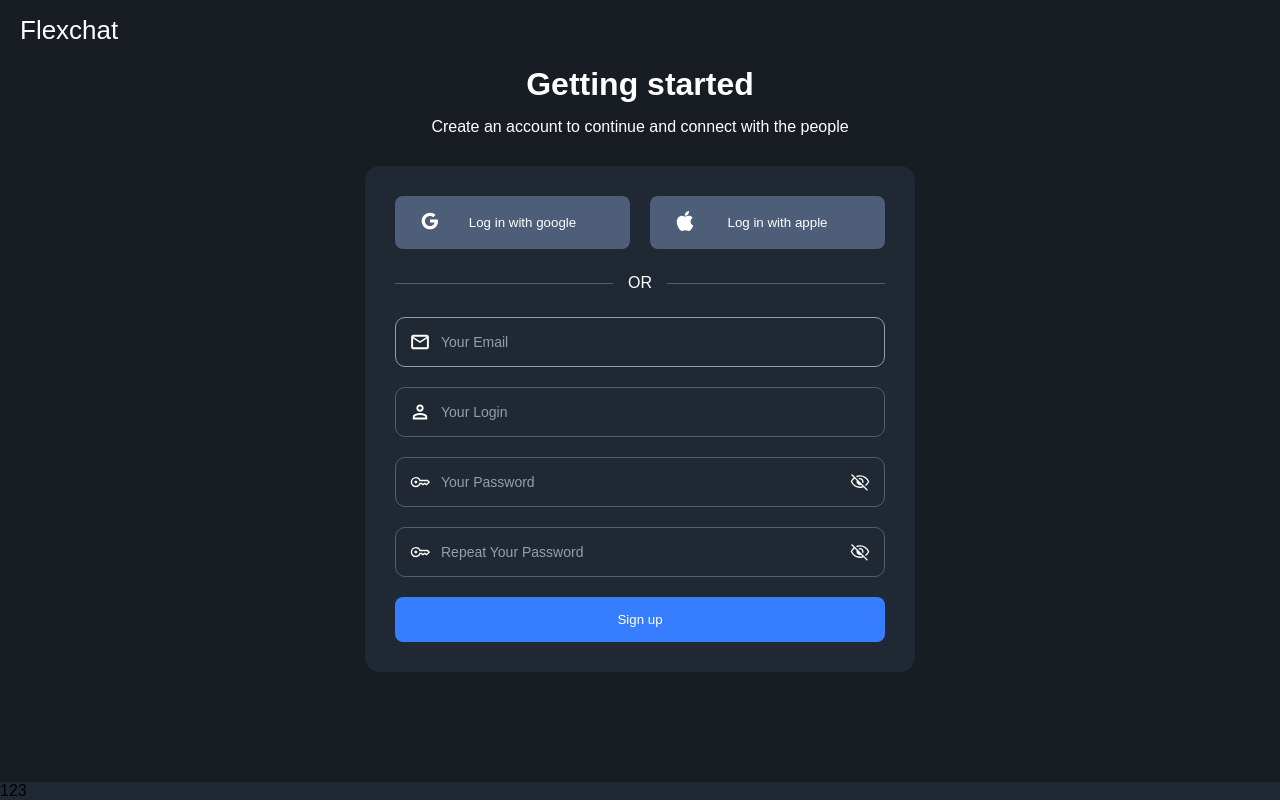
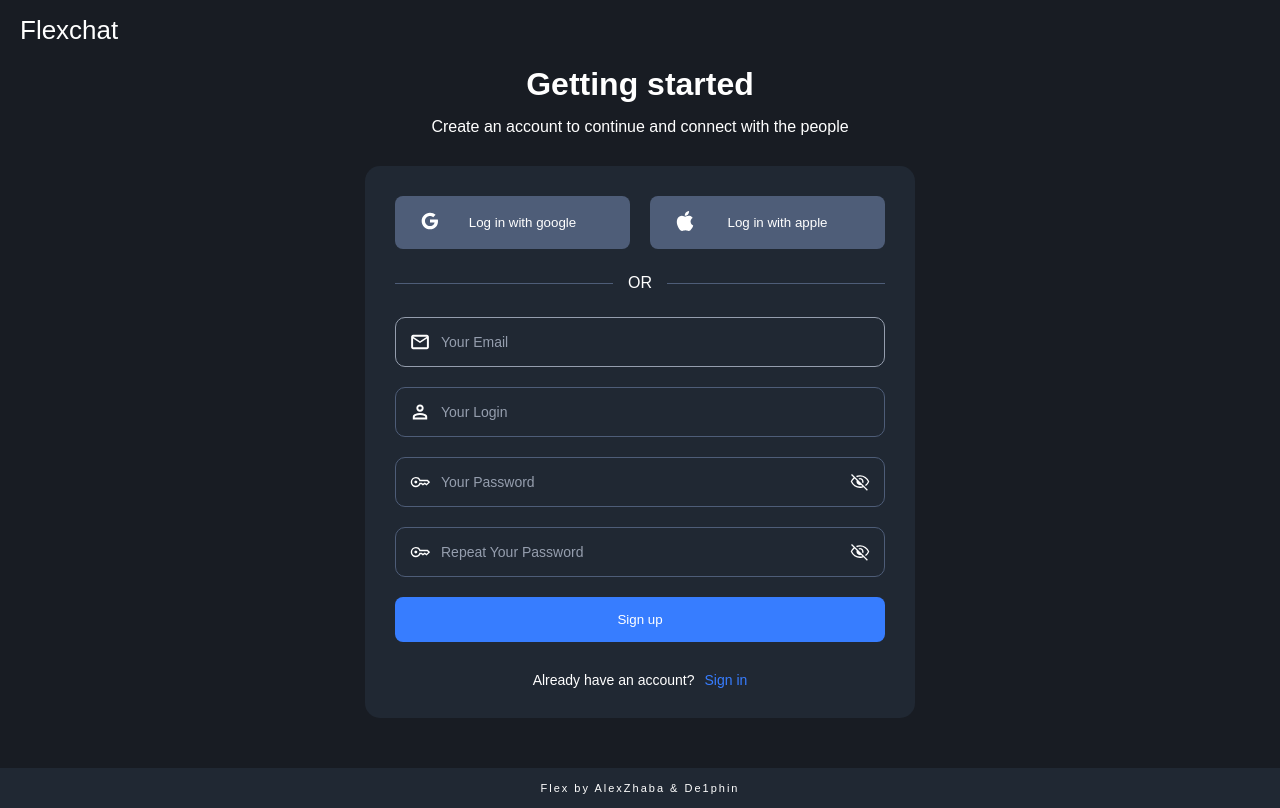
Before and after one commit to FlexChat/WebClient, a React (Create React App) app: page / in a window 1280 px wide. Built offline with nearby package versions, Linux system fonts and the light colour scheme.

Commit message:
minor fixes about form

```diff
--- a/src/components/Input/index.tsx
+++ b/src/components/Input/index.tsx
@@ -33,26 +33,34 @@ const Input = React.forwardRef<HTMLInputElement | null, Props>(({
   const getDefaultValidate = useInputRules(inputRef);
   const cbRef = useCombinedRef(ref as React.MutableRefObject<HTMLElement | null>, inputRef);
 
-  useEffect(() => {
-    if (!inputRef.current) return;
-    inputRef.current.addEventListener("invalid", (event) => {
-      const { detail } = event as Event & { detail?: { error?: string } };
+  const onInvalid: React.FormEventHandler<HTMLInputElement> = ({ nativeEvent }) => {
+    console.log("oninvalid");
+    const { detail } = nativeEvent as typeof nativeEvent & { detail?: { error?: string } };
     if (detail && detail.error) {
       setInvalidMessage(detail.error);
       return;
     }
     setInvalidMessage(getDefaultValidate());
-      event.preventDefault();
-    });
-    inputRef.current.addEventListener("input", (event) => {
+    nativeEvent.preventDefault();
+  };
+
+  const onInput: React.FormEventHandler<HTMLInputElement> = (event) => {
     setInvalidMessage(null);
     event.preventDefault();
-    });
-  }, []);
+  };
 
   useEffect(() => {
     setInputType(type);
   }, [type]);
+
+  useEffect(() => {
+    if (!inputRef.current) return;
+    if (invalidMessage) {
+      inputRef.current.style.border = "1px solid #C84C30";
+    } else {
+      inputRef.current.style.border = "";
+    }
+  }, [invalidMessage]);
 
   return (
     <Wrapper>
@@ -69,6 +77,8 @@ const Input = React.forwardRef<HTMLInputElement | null, Props>(({
           maxLength={maxLength}
           minLength={minLength}
           ref={cbRef}
+          onInput={onInput}
+          onInvalid={onInvalid}
           required={required}
         />
         <Right>
--- a/src/components/Input/style.ts
+++ b/src/components/Input/style.ts
@@ -24,8 +24,7 @@ export const ErrorText = styled.span`
   display: block;
 `;
 
-export const Wrapper = styled.span`
-
+export const Wrapper = styled.div`
 `;
 
 export const Right = styled.div`
@@ -79,6 +78,11 @@ export const InputMain = styled.input<InputProps>`
     padding-left: 45px;
   `}
 
+  /* &:invalid:not(:focus) {
+    border: 1px solid #C84C30;
+  } */
+
+
   &:focus {
     transition: border .15s;
     border: 1px solid ${({ theme }) => theme.colors.text.primary_light_dark};
--- a/src/containers/CommonPage/index.tsx
+++ b/src/containers/CommonPage/index.tsx
@@ -1,6 +1,8 @@
 import React from "react";
 import Header from "components/Header";
-import { Wrapper, Main, Footer } from "./style";
+import {
+  Wrapper, Main, Footer, FooterText,
+} from "./style";
 
 type Props = {
   children?: React.ReactNode;
@@ -13,7 +15,15 @@ const CommonPage: React.FC<Props> = ({ children }) => (
       {children}
     </Main>
     <Footer>
-      <div>123</div>
+      <FooterText>
+        Flex by
+        {" "}
+        <a href="https://github.com/AlexZhaba" target="_blank" rel="noreferrer" tabIndex={-1}>AlexZhaba</a>
+        {" "}
+        &
+        {" "}
+        <a href="https://github.com/de1phin" target="_blank" rel="noreferrer" tabIndex={-1}>De1phin</a>
+      </FooterText>
     </Footer>
   </Wrapper>
 );
--- a/src/containers/CommonPage/style.ts
+++ b/src/containers/CommonPage/style.ts
@@ -10,6 +10,25 @@ export const Wrapper = styled.div`
 
 export const Footer = styled.footer`
   background: ${({ theme }) => theme.colors.background.primary_dark_light};
+  display: flex;
+  justify-content: center;
+  align-items: center;
+  height: 40px;
+`;
+
+export const FooterText = styled.span`
+  color: ${({ theme }) => theme.colors.text.primary_light};
+  font-size: 11px;
+  letter-spacing: 2px;
+
+  a {
+    transition: .15s color;
+  }
+
+  a:hover {
+    transition: .15s color;
+    color: ${({ theme }) => theme.colors.background.secondary_colorful}
+  }
 `;
 
 export const Main = styled.main`
--- a/src/hooks/useForm.ts
+++ b/src/hooks/useForm.ts
@@ -14,8 +14,6 @@ const useForm = (formRef: React.MutableRefObject<HTMLElement | undefined>, passw
     event: React.FormEvent<HTMLFormElement>,
   ) => {
     event.preventDefault();
-    console.log("submit");
-    console.log(event);
     const { firstPasswordRef, secondPasswordRef } = passwordRefs;
     if (!firstPasswordRef.current || !secondPasswordRef.current) return;
     const isPasswordEqual = firstPasswordRef.current.value === secondPasswordRef.current.value;
--- a/src/pages/LoginPage/index.tsx
+++ b/src/pages/LoginPage/index.tsx
@@ -1,4 +1,5 @@
 import React, { useRef, useState } from "react";
+import { NavLink } from "react-router-dom";
 import CommonPage from "containers/CommonPage";
 import Inline from "containers/Inline";
 import Button from "containers/Button";
@@ -13,7 +14,7 @@ import Person from "assets/images/person.svg";
 import Key from "assets/images/key.svg";
 
 import {
-  Wrapper, Title, SubTitle, Form, OrLine,
+  Wrapper, Title, SubTitle, Form, OrLine, FormBottom,
 } from "./style";
 
 const LoginPage: React.FC = () => {
@@ -111,6 +112,10 @@ const LoginPage: React.FC = () => {
             </Inline.Container>
           </Inline>
           <Button maxWidth primary onClick={handleButtonClick}>Sign up</Button>
+          <FormBottom>
+            Already have an account?
+            <NavLink to="/">Sign in</NavLink>
+          </FormBottom>
         </Form>
       </Wrapper>
     </CommonPage>
--- a/src/pages/LoginPage/style.ts
+++ b/src/pages/LoginPage/style.ts
@@ -6,7 +6,7 @@ export const Wrapper = styled.div`
   flex-direction: column;
   align-items: center;
   color: ${({ theme }) => theme.colors.text.primary_light};
-  margin-bottom: 100px;
+  margin-bottom: 50px;
 `;
 
 export const Title = styled.h1`
@@ -36,6 +36,24 @@ export const Form = styled.form<RefProp>`
   max-width: calc(100vw - 40px);
 `;
 
+export const FormBottom = styled.p`
+  font-size: 14px;
+  width: 100%;
+  text-align: center;
+  display: block;
+  margin-top: 30px;
+  margin-bottom: 0px;
+
+  & a {
+    margin-left: 10px;
+    color: ${({ theme }) => theme.colors.background.secondary_colorful};
+  }
+
+  & a:focus {
+    outline: 1px solid ${({ theme }) => theme.colors.background.secondary_colorful};
+  }
+`;
+
 export const OrLine = styled.div`
   text-transform: uppercase;
   display: flex;
--- a/src/styles/global.ts
+++ b/src/styles/global.ts
@@ -1,3 +1,4 @@
+/* eslint-disable max-len */
 import { createGlobalStyle } from "styled-components";
 
 export default createGlobalStyle`
@@ -10,4 +11,9 @@ export default createGlobalStyle`
     padding: 0;
     font-family: 'Roboto Flex', sans-serif;
   }
+
+  a {
+    text-decoration: inherit;
+    color: inherit;
+  }
 `;
```
Lines whose indentation alone changed are shown as unchanged.
